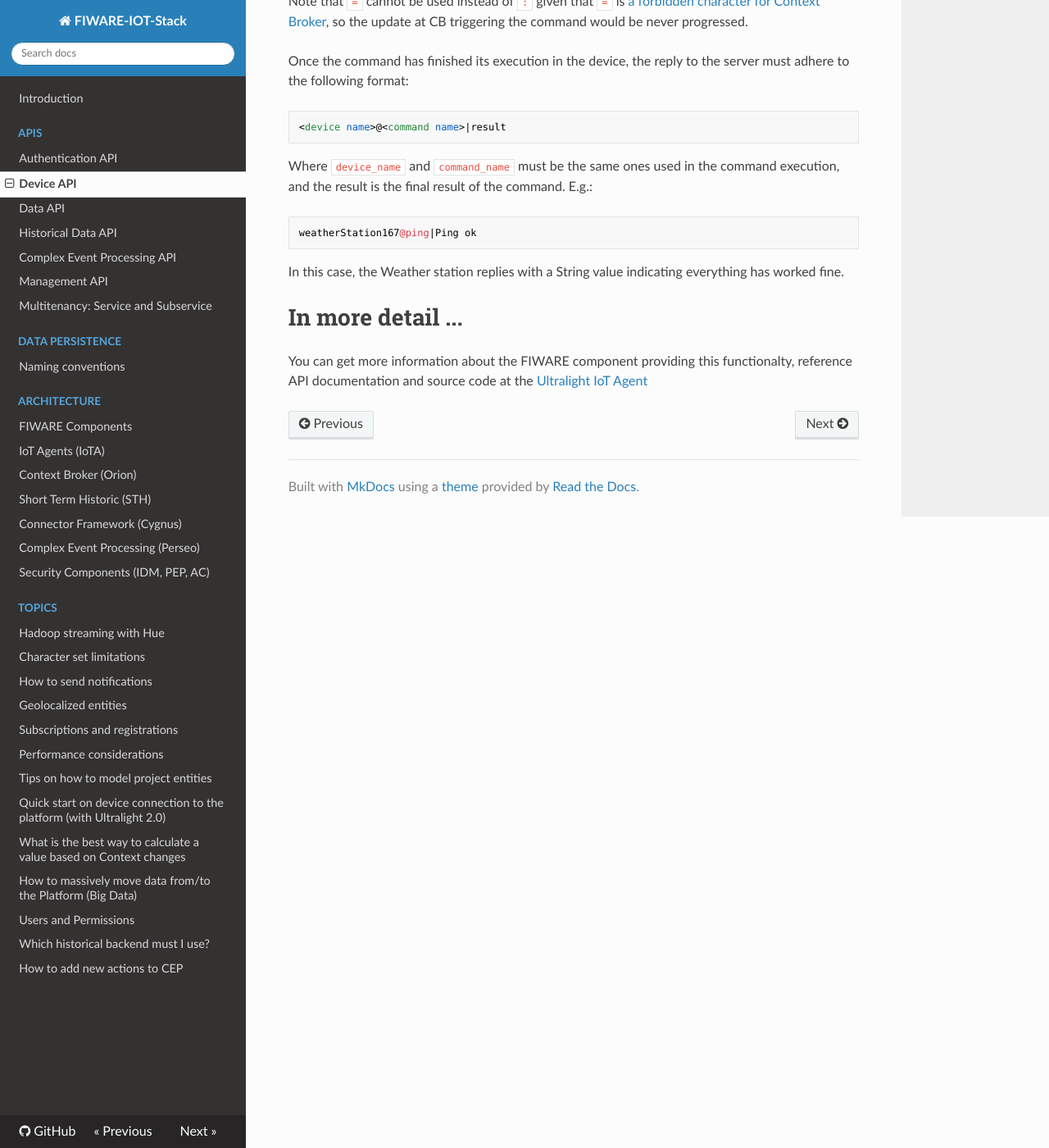
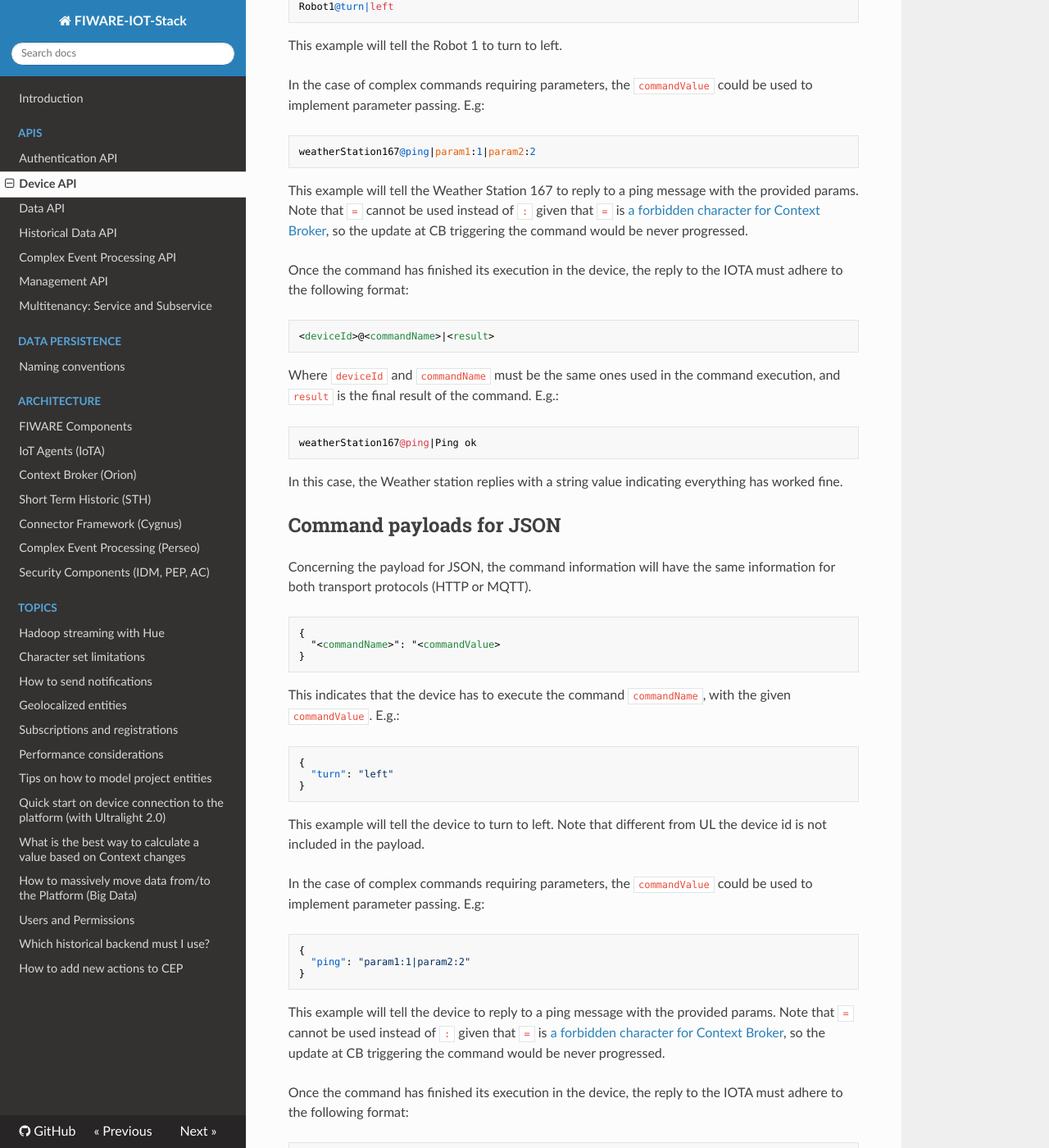
Before and after one commit to telefonicaid/thinking-cities, an MkDocs documentation site: the page built from docs/device_api.md, in a window 1280 px wide and 1400 px high, scrolled down 8165 px. Shown: the whole window at 82% size. Built offline with MkDocs 1.6.1, drawn with Linux system fonts in a browser that asks for light colours; nearby versions of some CDN libraries; old or Windows-style settings are respelled for this version of MkDocs; some of the changed text lies outside the part shown.

Commit message:
FIX improve commands device documentation

````diff
--- a/docs/device_api.md
+++ b/docs/device_api.md
@@ -71,7 +71,9 @@ This request shows the provisioning of an Ultralight 2.0 Configuration group, in
 that will be associated with all the devices in the group and common attributes all devices in the group will share,
 along with the information for its mapping to the NGSI entity.
 
-Currently, the IoT Platform only allows for the existence of a configuration group per subservice for each protocol.
+Provisioning of JSON Configuration group is exactly the same just replacing `?protocol=IoTA-UL` by `?protocol=IoTA-JSON`.
+
+Currently, the IoT Platform only allows for the existence of a configuration group per subservice for each protocol, i.e one for "IoTA-UL" and other for "IoTA-JSON".
 
 # Register your IoT device
 
@@ -79,11 +81,14 @@ Remember this step is optional, it is only required if you want to use commands
 define a mapping to reduce the attributes identifier when you send observations to reduce the message size. But, in case
 the device is not provisioned, the Configuration Group **must** be configured.
 
-If you simply want to send observations you can skip this and just go to the "Send observations" section.
+If you simply want to send observations you can skip this and just go to the "Send observations" section.ç
 
-**Registering for UL2.0**
+Examples below are provided only for IoTA-UL cases for the sake of briefness, but IOTA-JSON examples are
+exactly the same just changing `?protocol=IoTA-UL` by `?protocol=IoTA-JSON`.
 
-On this sample a device is registered to send temperature observations using UL2.0 protocol and a PING command:
+**Registering for HTTP commands**
+
+On this sample a device is registered to use HTTP binding for a PING command:
 
 ```
 POST /iot/devices?protocol=IoTA-UL
@@ -131,7 +135,7 @@ Description of the parameters (mandatory parameters are marked as such, the rest
 be required.
 - *static_attributes*: the contents of this attribute will be sent in every observation as attributes of the entity.
 
-**Registering for MQTT**
+**Registering for MQTT commands**
 
 The following example shows the same registration for an MQTT device instead of HTTP:
 
@@ -147,6 +151,7 @@ Fiware-ServicePath: /
 		"device_id": "[DEV_ID]",
 		"entity_name": "[ENTITY_ID]",
 		"entity_type": "thing",
+		"transport": "MQTT",
 		"timezone": "Europe/Madrid",
 		"attributes": [{
 			"object_id": "t",
@@ -167,8 +171,14 @@ Fiware-ServicePath: /
 }
 ```
 
-The example shows that the only difference between both provisionings is the presence or absence of an "endpoint" attribute.
-For devices that won't be receiving commands, the later provisioning request will be valid for both transport protocols.
+The example shows there are two differences comparing with provisioning for HTTP:
+
+* The absence of an "endpoint" field
+* The presence of "transport" field, which value has to be "MQTT".
+
+**Registering without endpoint or transport commands**
+
+For devices that won't be receiving commands, you don't need to specify neither "endpoint" nor "tranport" fields.
 
 # Send observations
 
@@ -341,35 +351,92 @@ the following topic:
 <apiKey>/<deviceId>/cmdexe
 ```
 
-## Command payloads
+## Command payloads for UL
 
-Concerning the payload, the command information will have the same information for both transport protocols.
+Concerning the payload for UL, the command information will have the same information for both transport protocols (HTTP or MQTT).
+
 ```
-<device name>@<command name>|<command value>
+<deviceId>@<commandName>|<commandValue>
 ```
-This indicates that the device (named 'device_name' in the Context Broker) has to execute the command 'command_name', with
-the given value. E.g.:
+
+This indicates that the device (which ID is `deviceId`) has to execute the command `commandName`, with the given `commandValue`. E.g.:
+
 ```
 Robot1@turn|left
 ```
+
 This example will tell the Robot 1 to turn to left.
 
-In the case of complex commands requiring parameters, the `command_value` could be used to implement parameter passing. E.g:
+In the case of complex commands requiring parameters, the `commandValue` could be used to implement parameter passing. E.g:
+
 ```
 weatherStation167@ping|param1:1|param2:2
 ```
+
 This example will tell the Weather Station 167 to reply to a ping message with the provided params. Note that `=` cannot be used instead of `:` given that `=` is [a forbidden character for Context Broker](https://fiware-orion.readthedocs.io/en/master/user/forbidden_characters/index.html), so the update at CB triggering the command would be never progressed.
 
-Once the command has finished its execution in the device, the reply to the server must adhere to the following format:
+Once the command has finished its execution in the device, the reply to the IOTA must adhere to the following format:
+
 ```
-<device name>@<command name>|result
+<deviceId>@<commandName>|<result>
 ```
-Where `device_name` and `command_name` must be the same ones used in the command execution, and the result is the
-final result of the command. E.g.:
+
+Where `deviceId` and `commandName` must be the same ones used in the command execution, and `result` is the final result of the command. E.g.:
+
 ```
 weatherStation167@ping|Ping ok
 ```
-In this case, the Weather station replies with a String value indicating everything has worked fine.
+
+In this case, the Weather station replies with a string value indicating everything has worked fine.
+
+## Command payloads for JSON
+
+Concerning the payload for JSON, the command information will have the same information for both transport protocols (HTTP or MQTT).
+
+```
+{
+  "<commandName>": "<commandValue>
+}
+```
+
+This indicates that the device has to execute the command `commandName`, with the given `commandValue`. E.g.:
+
+```
+{
+  "turn": "left"
+}
+```
+
+This example will tell the device to turn to left. Note that different from UL the device id is not included in the payload.
+
+In the case of complex commands requiring parameters, the `commandValue` could be used to implement parameter passing. E.g:
+
+```
+{
+  "ping": "param1:1|param2:2"
+}
+```
+
+This example will tell the device to reply to a ping message with the provided params. Note that `=` cannot be used instead of `:` given that `=` is [a forbidden character for Context Broker](https://fiware-orion.readthedocs.io/en/master/user/forbidden_characters/index.html), so the update at CB triggering the command would be never progressed.
+
+Once the command has finished its execution in the device, the reply to the IOTA must adhere to the following format:
+
+```
+{
+  "<commandName>": "<result>
+}
+```
+
+Where `commandName` must be the same ones used in the command execution, and `result` is the final result of the command. E.g.:
+
+```
+{
+  "ping": "ping ok"
+}
+```
+
+In this case, the device replies with a String value indicating everything has worked fine.
+
 
 # In more detail ...
 
````
Also changed, not shown: other parts of docs/device_api.md (+2 -4 lines).
